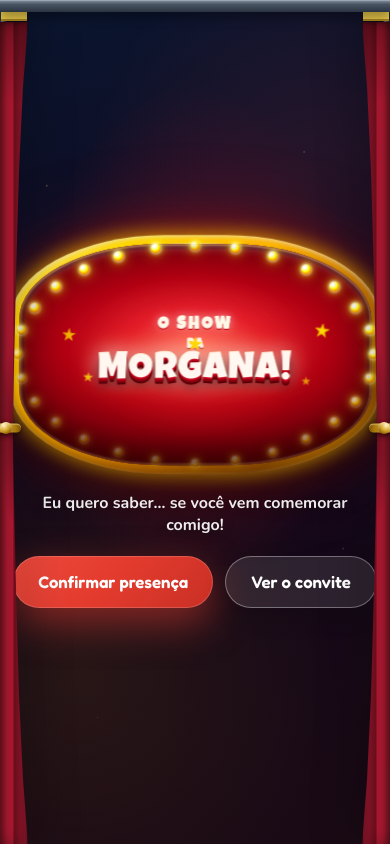
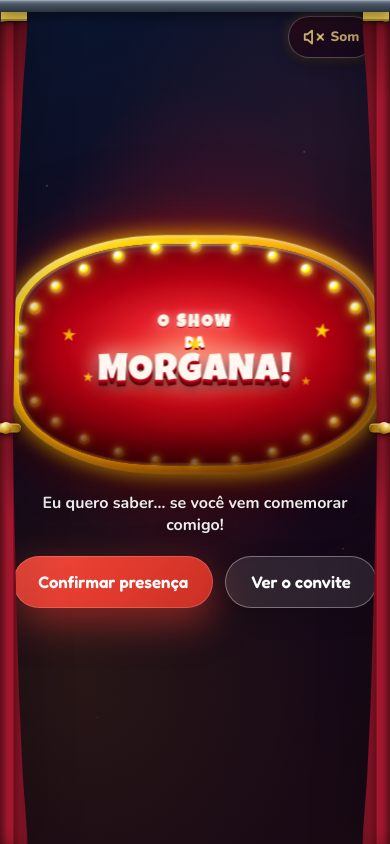
Before and after one commit to 0125mateus/show-da-morgana, a Flask app: page / in a window 390 px wide. Run offline with Flask 3, Linux system fonts and the light colour scheme.

Commit message:
Add Luna-style star over DA and mute/unmute party music.
Co-authored-by: Cursor <cursoragent@cursor.com>

```diff
--- a/components/show-sign/show-sign.css
+++ b/components/show-sign/show-sign.css
@@ -75,6 +75,58 @@
   background: rgba(255, 255, 255, 0.1);
   color: #fff;
   border: 1px solid rgba(255, 255, 255, 0.35);
+}
+
+/* Botão mute / unmute */
+.audio-toggle {
+  position: fixed;
+  top: max(1rem, env(safe-area-inset-top));
+  right: max(1rem, env(safe-area-inset-right));
+  z-index: 20;
+  display: inline-flex;
+  align-items: center;
+  gap: 0.4rem;
+  padding: 0.55rem 0.85rem;
+  border: 1px solid rgba(255, 215, 0, 0.55);
+  border-radius: 999px;
+  background: linear-gradient(160deg, rgba(40, 10, 20, 0.85), rgba(20, 8, 30, 0.9));
+  color: #ffe08a;
+  font-family: "Nunito", "Fredoka", sans-serif;
+  font-size: 0.85rem;
+  font-weight: 800;
+  cursor: pointer;
+  box-shadow:
+    0 4px 16px rgba(0, 0, 0, 0.4),
+    0 0 12px rgba(255, 180, 0, 0.25);
+  backdrop-filter: blur(6px);
+  transition: transform 0.2s ease, box-shadow 0.2s ease, background 0.2s ease;
+}
+
+.audio-toggle:hover {
+  transform: translateY(-1px);
+  box-shadow:
+    0 6px 18px rgba(0, 0, 0, 0.45),
+    0 0 18px rgba(255, 200, 0, 0.4);
+}
+
+.audio-toggle:focus-visible {
+  outline: 2px solid #ffd700;
+  outline-offset: 3px;
+}
+
+.audio-toggle__icon {
+  display: none;
+  line-height: 0;
+}
+
+.audio-toggle.is-muted .audio-toggle__icon--muted,
+.audio-toggle:not(.is-muted) .audio-toggle__icon--on {
+  display: block;
+}
+
+.audio-toggle.is-muted {
+  color: rgba(255, 224, 138, 0.75);
+  border-color: rgba(255, 255, 255, 0.25);
 }
 
 /* ---------- Placa ---------- */
@@ -253,25 +305,25 @@
 }
 
 .show-sign__line--mid {
-  display: flex;
+  position: relative;
+  display: inline-flex;
   align-items: center;
   justify-content: center;
-  gap: 0.55em;
-  font-size: clamp(0.85rem, 2.8vw, 1.35rem);
+  font-size: clamp(0.95rem, 3vw, 1.45rem);
   color: #fff8e7;
-  margin: 0.1em 0 0.2em;
+  margin: 0.15em 0 0.25em;
   text-shadow:
     0 1px 0 #fff,
-    0 2px 0 #8a0000;
+    0 2px 0 #8a0000,
+    0 3px 0 #5a0008;
+  letter-spacing: 0.08em;
 }
 
-.show-sign__star--inline {
-  position: static;
-  display: inline-block;
-  width: clamp(12px, 2.4vw, 20px);
-  height: clamp(12px, 2.4vw, 20px);
-  animation: star-twinkle 2.4s ease-in-out infinite;
+.show-sign__da {
+  position: relative;
+  z-index: 1;
 }
+
 
 .show-sign__line--hero {
   font-size: clamp(2.2rem, 9.5vw, 4.8rem);
@@ -316,6 +368,31 @@
 .show-sign__star--2 { right: 12%; top: 36%; animation-delay: 0.6s; }
 .show-sign__star--3 { left: 18%; top: 58%; width: clamp(10px, 2vw, 16px); height: clamp(10px, 2vw, 16px); animation-delay: 1.1s; }
 .show-sign__star--4 { right: 17%; top: 60%; width: clamp(10px, 2vw, 16px); height: clamp(10px, 2vw, 16px); animation-delay: 1.5s; }
+
+/* Estrela sobre o encontro das letras DA (estilo Show da Luna) */
+.show-sign__star.show-sign__star--da {
+  position: absolute;
+  left: 50%;
+  top: 48%;
+  right: auto;
+  width: clamp(16px, 3.4vw, 28px);
+  height: clamp(16px, 3.4vw, 28px);
+  z-index: 4;
+  filter: drop-shadow(0 0 8px rgba(255, 210, 40, 1));
+  animation: star-da-twinkle 2.2s ease-in-out infinite;
+}
+
+@keyframes star-da-twinkle {
+  0%,
+  100% {
+    opacity: 0.9;
+    transform: translate(-50%, -50%) scale(0.95) rotate(-6deg);
+  }
+  50% {
+    opacity: 1;
+    transform: translate(-50%, -50%) scale(1.14) rotate(8deg);
+  }
+}
 
 @keyframes marqueeLights {
   0%,
@@ -411,4 +488,8 @@
   .show-sign-page::before {
     animation: none !important;
   }
+
+  .show-sign__star.show-sign__star--da {
+    transform: translate(-50%, -50%);
+  }
 }
--- a/templates/components/show-sign.html
+++ b/templates/components/show-sign.html
@@ -9,9 +9,8 @@
     <div class="show-sign__content">
       <p class="show-sign__line show-sign__line--top">O SHOW</p>
       <p class="show-sign__line show-sign__line--mid">
-        <span class="show-sign__star show-sign__star--inline" aria-hidden="true"></span>
-        DA
-        <span class="show-sign__star show-sign__star--inline" aria-hidden="true"></span>
+        <span class="show-sign__da">DA</span>
+        <span class="show-sign__star show-sign__star--da" aria-hidden="true"></span>
       </p>
       <p class="show-sign__line show-sign__line--hero">MORGANA!</p>
     </div>
--- a/templates/index.html
+++ b/templates/index.html
@@ -4,6 +4,39 @@
 
 {% block body %}
 <main class="show-sign-page" id="inicio" aria-label="Letreiro do Show da Morgana">
+  <audio
+    id="musica-festa"
+    src="{{ url_for('static', filename='audio/eu-quero-saber.mp3') }}"
+    loop
+    preload="auto"
+    playsinline
+  ></audio>
+
+  <button
+    type="button"
+    class="audio-toggle is-muted"
+    id="audioToggle"
+    aria-pressed="true"
+    aria-label="Ativar som"
+    title="Ativar som"
+  >
+    <span class="audio-toggle__icon audio-toggle__icon--muted" aria-hidden="true">
+      <svg viewBox="0 0 24 24" width="22" height="22" fill="none" stroke="currentColor" stroke-width="2" stroke-linecap="round" stroke-linejoin="round">
+        <path d="M11 5L6 9H3v6h3l5 4V5z"/>
+        <line x1="23" y1="9" x2="17" y2="15"/>
+        <line x1="17" y1="9" x2="23" y2="15"/>
+      </svg>
+    </span>
+    <span class="audio-toggle__icon audio-toggle__icon--on" aria-hidden="true">
+      <svg viewBox="0 0 24 24" width="22" height="22" fill="none" stroke="currentColor" stroke-width="2" stroke-linecap="round" stroke-linejoin="round">
+        <path d="M11 5L6 9H3v6h3l5 4V5z"/>
+        <path d="M19.07 4.93a10 10 0 010 14.14"/>
+        <path d="M15.54 8.46a5 5 0 010 7.07"/>
+      </svg>
+    </span>
+    <span class="audio-toggle__label">Som</span>
+  </button>
+
   {% include "components/show-sign.html" %}
 
   <p class="show-sign-page__lead">
@@ -15,4 +48,63 @@
     <a class="btn btn--ghost" href="{{ url_for('pagina_confirmar') }}#missao">Ver o convite</a>
   </div>
 </main>
+
+<script>
+  (function () {
+    var audio = document.getElementById("musica-festa");
+    var btn = document.getElementById("audioToggle");
+    if (!audio || !btn) return;
+
+    var volumeAlvo = 0.65;
+
+    function setMutedUI(muted) {
+      btn.classList.toggle("is-muted", muted);
+      btn.setAttribute("aria-pressed", muted ? "true" : "false");
+      btn.setAttribute("aria-label", muted ? "Ativar som" : "Silenciar");
+      btn.title = muted ? "Ativar som" : "Silenciar";
+    }
+
+    async function playMuted() {
+      audio.muted = true;
+      audio.volume = volumeAlvo;
+      try {
+        await audio.play();
+      } catch (_) {}
+      setMutedUI(true);
+    }
+
+    async function unmute() {
+      audio.muted = false;
+      audio.volume = volumeAlvo;
+      try {
+        await audio.play();
+        setMutedUI(false);
+      } catch (_) {
+        setMutedUI(true);
+      }
+    }
+
+    async function mute() {
+      audio.muted = true;
+      setMutedUI(true);
+    }
+
+    btn.addEventListener("click", function () {
+      if (audio.muted || audio.paused) {
+        unmute();
+      } else {
+        mute();
+      }
+    });
+
+    // Tenta iniciar mudo (autoplay permitido); som libera no botão ou ao abrir cortinas
+    audio.addEventListener("canplay", playMuted, { once: true });
+    playMuted();
+
+    window.addEventListener("curtains:open", function () {
+      // Mantém mudo até o convidado clicar — Chrome bloqueia autoplay com som
+      if (audio.paused) playMuted();
+    });
+  })();
+</script>
 {% endblock %}
```
Also changed, not shown: 1 other file.
